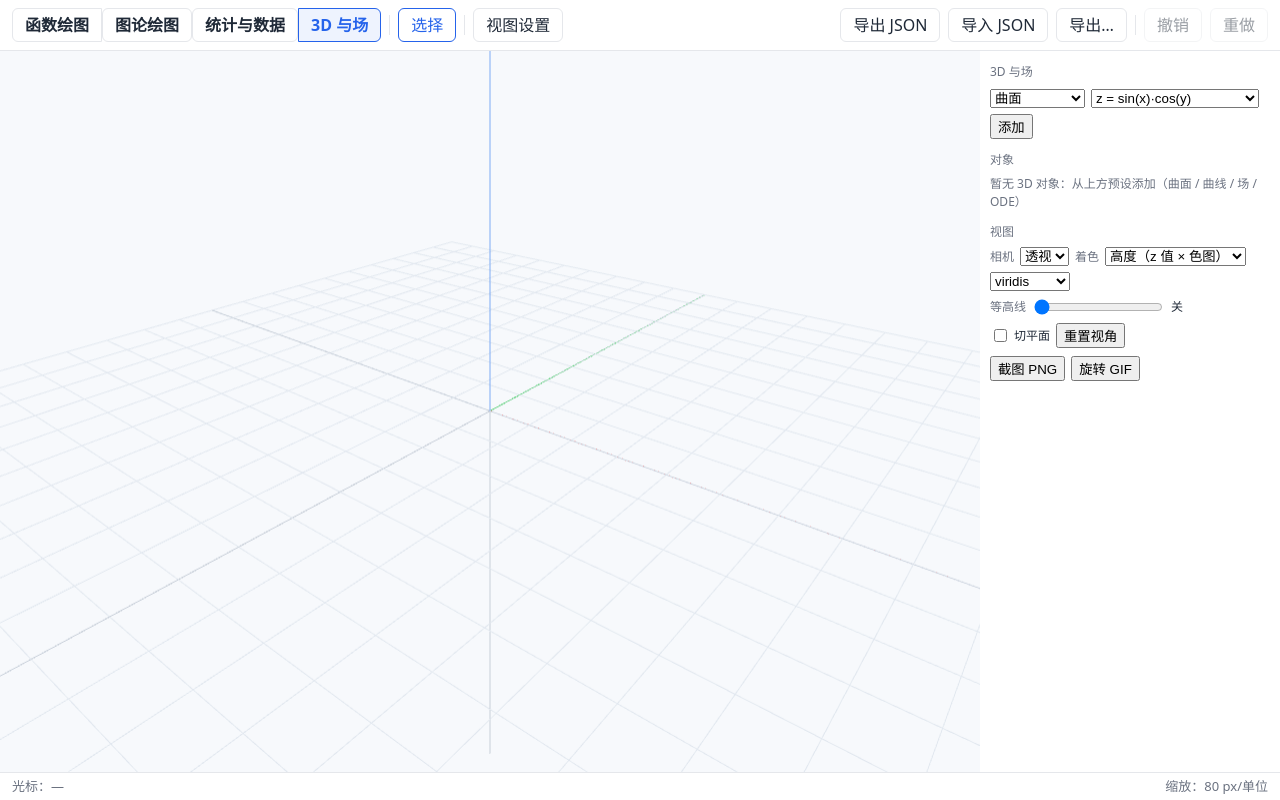
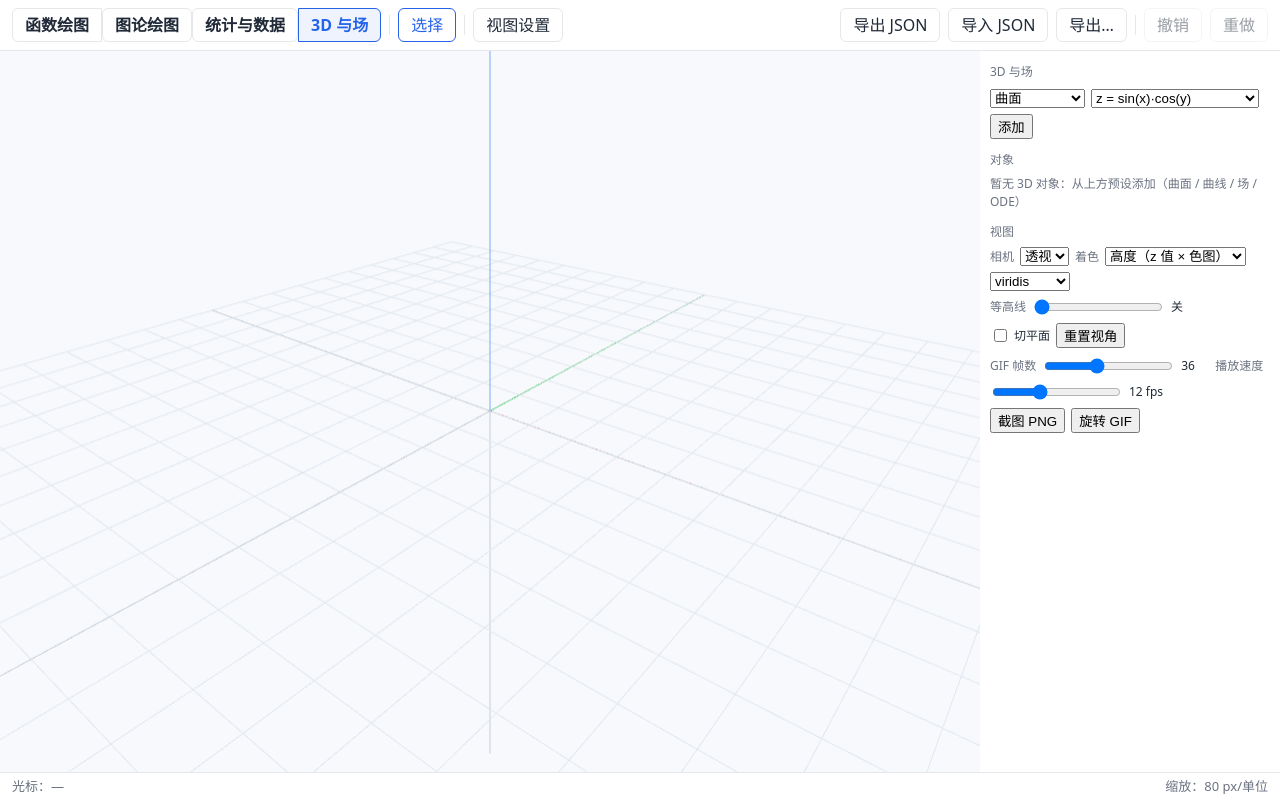
Before and after one commit to cye4876-ops/math-drawing, a Svelte app: page / in a window 1280 px wide. Both pictures are taken after a click on the tab "3D 与场". Built offline with nearby package versions, Linux system fonts and the light colour scheme.

Commit message:
fix: 旋转 GIF 导出——修复导出完成后 effect 重触发导致无限重复导出（请求 token 消账）；帧数/播放速度可调；导出中遮罩提示并禁用按钮；e2e 回归

```diff
--- a/src/state/space-state.svelte.ts
+++ b/src/state/space-state.svelte.ts
@@ -113,3 +113,28 @@ export function requestSpaceExport(kind: 'png' | 'gif' | 'reset'): void {
 export function getExportRequest(): { kind: 'png' | 'gif' | 'reset'; token: number } | null {
   return exportRequest
 }
+
+/** 导出进行中（面板按钮禁用与提示） */
+let exporting = $state(false)
+export function isSpaceExporting(): boolean {
+  return exporting
+}
+export function setSpaceExporting(value: boolean): void {
+  exporting = value
+}
+
+/** 旋转 GIF 参数：帧数（平滑度）与播放帧率（速度） */
+let gifFrames = $state(36)
+let gifFps = $state(12)
+export function getGifFrames(): number {
+  return gifFrames
+}
+export function setGifFrames(value: number): void {
+  gifFrames = Math.max(8, Math.min(96, Math.round(value)))
+}
+export function getGifFps(): number {
+  return gifFps
+}
+export function setGifFps(value: number): void {
+  gifFps = Math.max(2, Math.min(30, Math.round(value)))
+}
--- a/src/ui/SpacePanel.svelte
+++ b/src/ui/SpacePanel.svelte
@@ -22,14 +22,19 @@
     getCamera,
     getColormapName,
     getContourCount,
+    getGifFps,
+    getGifFrames,
     getShading,
     getSpaceRevision,
     getTangentPoint,
+    isSpaceExporting,
     isTangentEnabled,
     requestSpaceExport,
     setCamera,
     setColormapName,
     setContourCount,
+    setGifFps,
+    setGifFrames,
     setShading,
     setTangentEnabled,
   } from '../state/space-state.svelte'
@@ -646,9 +651,34 @@
 
   <div class="section">
     <div class="row">
+      <span class="dim">GIF 帧数</span>
+      <input
+        type="range"
+        min="12"
+        max="72"
+        step="4"
+        data-testid="space-gif-frames"
+        value={getGifFrames()}
+        oninput={(event) => setGifFrames(Number((event.currentTarget as HTMLInputElement).value))}
+      />
+      <span class="value">{getGifFrames()}</span>
+      <span class="dim">播放速度</span>
+      <input
+        type="range"
+        min="2"
+        max="30"
+        step="1"
+        data-testid="space-gif-fps"
+        value={getGifFps()}
+        oninput={(event) => setGifFps(Number((event.currentTarget as HTMLInputElement).value))}
+      />
+      <span class="value">{getGifFps()} fps</span>
+    </div>
+    <div class="row">
       <button
         type="button"
         data-testid="space-export-png"
+        disabled={isSpaceExporting()}
         onclick={() => requestSpaceExport('png')}
       >
         截图 PNG
@@ -656,10 +686,14 @@
       <button
         type="button"
         data-testid="space-export-gif"
+        disabled={isSpaceExporting()}
         onclick={() => requestSpaceExport('gif')}
       >
-        旋转 GIF
+        {isSpaceExporting() ? '导出中…' : '旋转 GIF'}
       </button>
+      {#if isSpaceExporting()}
+        <span class="dim">正在取帧，完成后自动恢复视角</span>
+      {/if}
     </div>
   </div>
 </aside>
--- a/src/ui/SpaceView.svelte
+++ b/src/ui/SpaceView.svelte
@@ -15,12 +15,16 @@
   import { downloadBlob, timestampName } from '../export/download'
   import {
     getExportRequest,
+    getGifFps,
+    getGifFrames,
     getSpaceOptions,
     getSpaceRevision,
+    isSpaceExporting,
     isTangentEnabled,
     loadCameraState,
     saveCameraState,
     setContextAvailable,
+    setSpaceExporting,
     setTangentPoint,
   } from '../state/space-state.svelte'
 
@@ -32,7 +36,6 @@
   let webglAvailable = $state(true)
   let appState = $state<AppState | null>(null)
   let sceneReady = $state(false)
-  let exporting = $state(false)
 
   let sceneRef: SpaceScene | null = null
   let resizeObserver: ResizeObserver | null = null
@@ -181,7 +184,8 @@
     const scene = sceneRef
     if (!scene) return
     const initial = scene.getCameraState()
-    const frames = 36
+    const frames = getGifFrames()
+    const delay = Math.max(20, Math.round(1000 / getGifFps()))
     const gif = GIFEncoder()
     for (let i = 0; i < frames; i++) {
       scene.spinCamera(360 / frames)
@@ -205,7 +209,7 @@
       }
       const palette = quantize(small, 256)
       const index = applyPalette(small, palette)
-      gif.writeFrame(index, width, height, { palette, delay: 80 })
+      gif.writeFrame(index, width, height, { palette, delay })
       await new Promise((resolve) => setTimeout(resolve, 0))
     }
     gif.finish()
@@ -215,18 +219,27 @@
     downloadBlob(new Blob([bytes], { type: 'image/gif' }), timestampName('gif'))
   }
 
+  // 导出命令通道：按 token 消账（同一请求只执行一次）；导出期间新请求排队
+  // （exporting 变化会重触发本 effect，但 token 已消账 → 直接返回，不会重复执行）
+  let handledExportToken = -1
+
   $effect(() => {
     const request = getExportRequest()
-    if (!request || !sceneReady || exporting) return
+    if (!request || !sceneReady) return
+    if (request.token === handledExportToken) return
+    if (isSpaceExporting()) return
+    handledExportToken = request.token
     if (request.kind === 'reset') {
       sceneRef?.resetCamera()
       return
     }
-    exporting = true
+    setSpaceExporting(true)
     const run = request.kind === 'png' ? exportPng() : exportGif()
-    void run.finally(() => {
-      exporting = false
-    })
+    void run
+      .catch(() => {})
+      .finally(() => {
+        setSpaceExporting(false)
+      })
   })
 </script>
 
@@ -248,6 +261,10 @@
   {:else if contextLost}
     <div class="overlay" data-testid="space-context-lost">
       WebGL 上下文丢失（显卡驱动或资源原因）。<br />恢复后视图将自动重建…
+    </div>
+  {:else if isSpaceExporting()}
+    <div class="overlay" data-testid="space-exporting">
+      正在导出（相机临时旋转取帧）…<br />完成后自动恢复视角
     </div>
   {/if}
 
```
Also changed, not shown: 3 other files (tests, documents, lock files or other folders).
